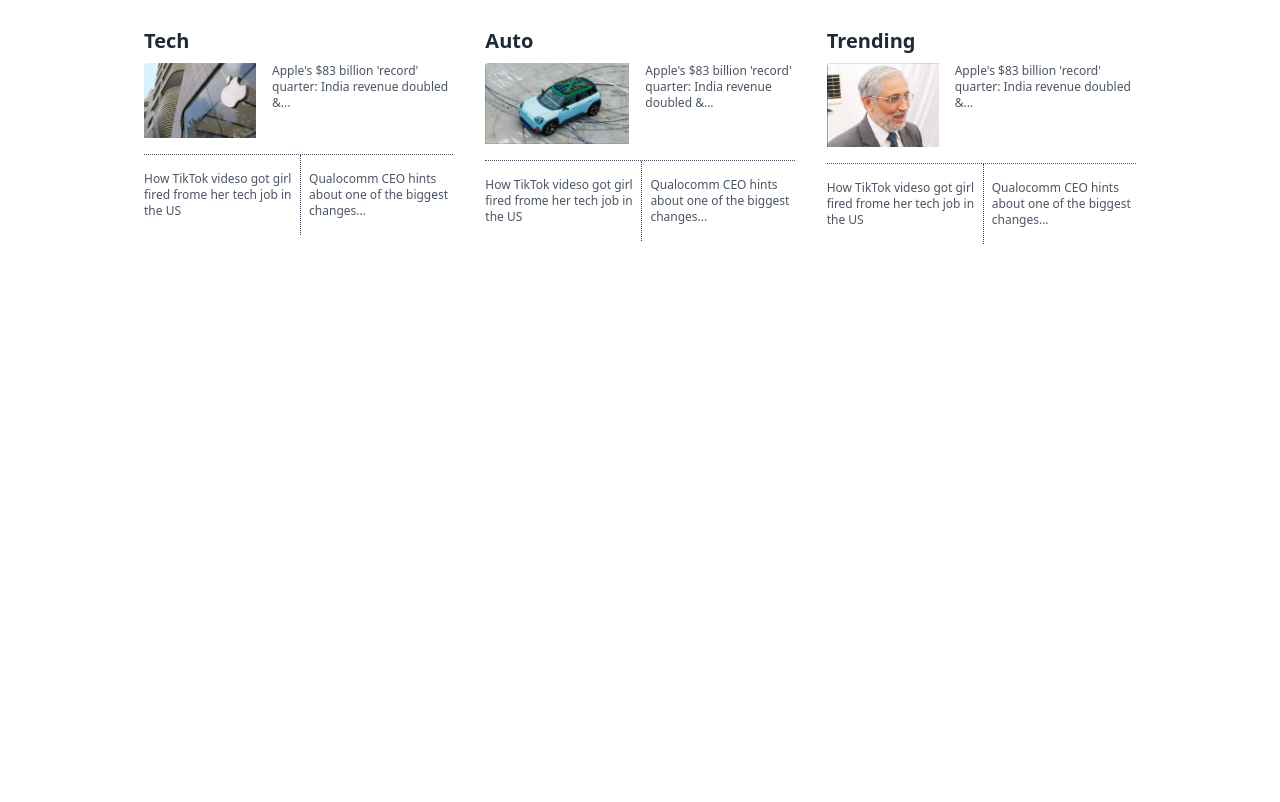
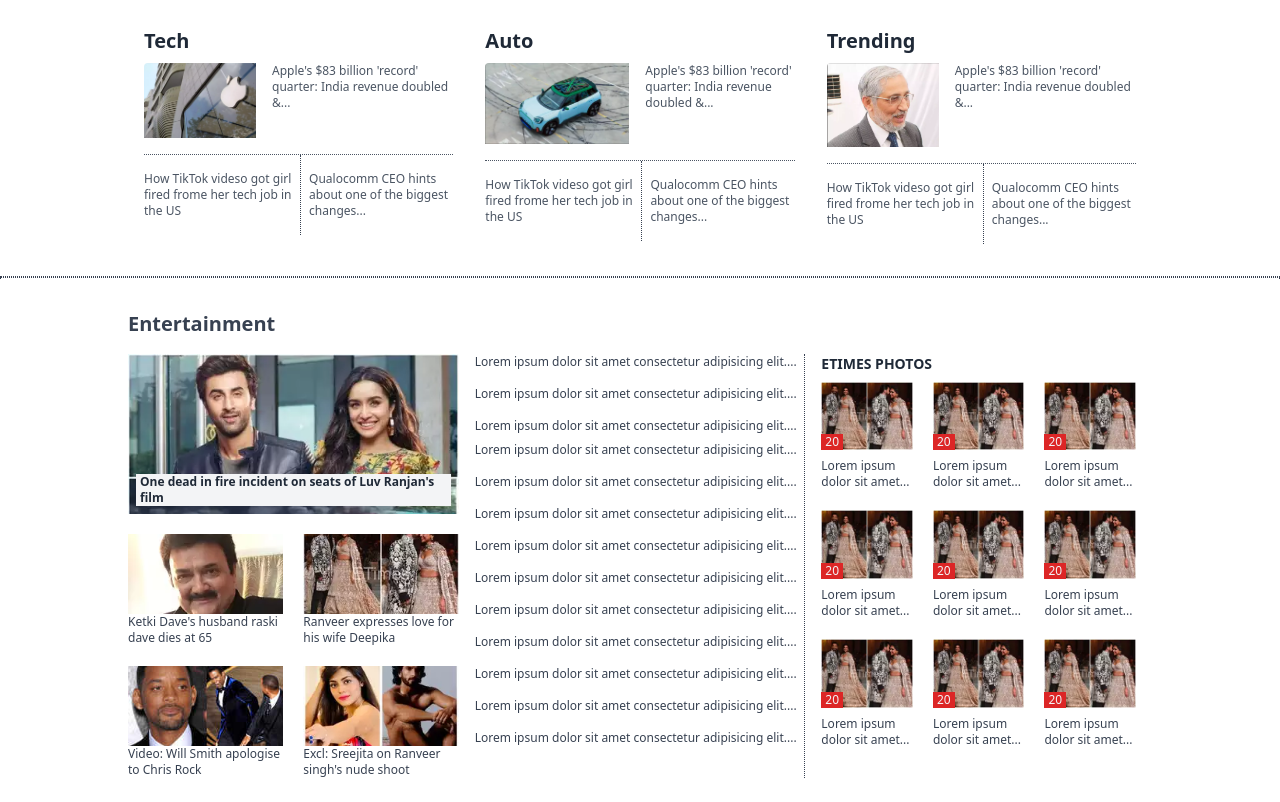
Before and after one commit to devmithlesh/news-website-mithlesh, a plain HTML site: page index.html in a window 1280 px wide. Shown: the part 2603-3405 px from the top of the page. Before the commit the page ends 2879 px from the top, so only its background shows below. Drawn offline with nearby package versions, Linux system fonts and the light colour scheme.

Commit message:
entertainment section

```diff
--- a/index.html
+++ b/index.html
@@ -827,10 +827,138 @@
           </div>
         </div>
       </section>
+<!--------------------------------------------------------------
+border row
+--------------------------------------------------------------->
+<div class="container mx-auto  border border-gray-700 border-dotted mb-8">
 
+</div>
+<!--------------------------------------------------------------
+Entertainment section
+--------------------------------------------------------------->
 
-
-
+<section class="text-gray-700 text-xs">
+<div class="container mx-auto md:px-32 px-4 pb-6">
+  <h1 class="text-xl font-bold pb-4">Entertainment</h1>
+ <div class="grid md:grid-cols-3 grid-cols-1 gap-4 ">
+  <div class="flex flex-col w-full">
+    <div class="relative mb-5">
+      <img src="./images/short-news-img/entertainment.webp" class="w-full h-40 object-cover object-top">
+      <h2 class="absolute bottom-2 text-gray-800 text-xs font-bold bg-gray-100 px-1 mx-2">One dead in fire incident on seats of Luv Ranjan's film</h2>
+    </div>
+    <div class="grid grid-cols-2 gap-5 w-full">
+      <div class="w-60px">
+        <img src="./images/short-news-img/enter1.webp"  class="object-cover w-full h-20">
+        <h2>Ketki Dave's husband raski dave dies at 65</h2>
+      </div>
+      <div class="w-60px">
+        <img src="./images/short-news-img/enter2.webp"  class="object-cover w-full h-20">
+        <h2>Ranveer expresses love for his wife Deepika</h2>
+      </div>
+      <div class="w-60px">
+        <img src="./images/short-news-img/enter3.jpg"  class="object-cover w-full h-20">
+        <h2>Video: Will Smith apologise to Chris Rock</h2>
+      </div>
+      <div class="w-60px">
+        <img src="./images/short-news-img/enter4.webp"  class="object-cover w-full h-20">
+        <h2>Excl: Sreejita on Ranveer singh's nude shoot</h2>
+      </div>
+    </div>
+   </div>
+  <div class="w-full border-r border-dotted border-gray-700">
+    <p class="hover:text-gray-500 pb-2 cursor-ponter">
+      Lorem ipsum dolor sit amet consectetur adipisicing elit....
+    </p>
+    <p class="hover:text-gray-500 py-2 cursor-ponter">
+      Lorem ipsum dolor sit amet consectetur adipisicing elit....
+    </p>
+    <p class="hover:text-gray-500 py-2 cursor-ponter">
+      Lorem ipsum dolor sit amet consectetur adipisicing elit....
+    </p>
+    <p class="hover:text-gray-500 pb-2 cursor-ponter">
+      Lorem ipsum dolor sit amet consectetur adipisicing elit....
+    </p>
+    <p class="hover:text-gray-500 py-2 cursor-ponter">
+      Lorem ipsum dolor sit amet consectetur adipisicing elit....
+    </p>
+    <p class="hover:text-gray-500 py-2 cursor-ponter">
+      Lorem ipsum dolor sit amet consectetur adipisicing elit....
+    </p>
+    <p class="hover:text-gray-500 py-2 cursor-ponter">
+      Lorem ipsum dolor sit amet consectetur adipisicing elit....
+    </p>
+    <p class="hover:text-gray-500 py-2 cursor-ponter">
+      Lorem ipsum dolor sit amet consectetur adipisicing elit....
+    </p>
+    <p class="hover:text-gray-500 py-2 cursor-ponter">
+      Lorem ipsum dolor sit amet consectetur adipisicing elit....
+    </p>
+    <p class="hover:text-gray-500 py-2 cursor-ponter">
+      Lorem ipsum dolor sit amet consectetur adipisicing elit....
+    </p>
+    <p class="hover:text-gray-500 py-2 cursor-ponter">
+      Lorem ipsum dolor sit amet consectetur adipisicing elit....
+    </p>
+    <p class="hover:text-gray-500 py-2 cursor-ponter">
+      Lorem ipsum dolor sit amet consectetur adipisicing elit....
+    </p>
+    <p class="hover:text-gray-500 py-2 cursor-ponter">
+      Lorem ipsum dolor sit amet consectetur adipisicing elit....
+    </p>
+  </div>
+ <div class="pr-4">
+   <h2 class="text-gray-800 font-bold text-sm pb-2">ETIMES PHOTOS</h2>
+   <div class="grid grid-cols-3 gap-5">
+    <div class="relative">
+      <img src="./images/short-news-img/enter2.webp">
+      <span class="absolute left-0 bottom-10 px-1 text-gray-100 bg-red-600">20</span>
+      <p class="pt-2">Lorem ipsum dolor sit amet...</p>
+    </div>
+    <div class="relative">
+      <img src="./images/short-news-img/enter2.webp">
+      <span class="absolute left-0 bottom-10 px-1 text-gray-100 bg-red-600">20</span>
+      <p class="pt-2">Lorem ipsum dolor sit amet...</p>
+    </div>
+    <div class="relative">
+      <img src="./images/short-news-img/enter2.webp">
+      <span class="absolute left-0 bottom-10 px-1 text-gray-100 bg-red-600">20</span>
+      <p class="pt-2">Lorem ipsum dolor sit amet...</p>
+    </div>
+    <div class="relative">
+      <img src="./images/short-news-img/enter2.webp">
+      <span class="absolute left-0 bottom-10 px-1 text-gray-100 bg-red-600">20</span>
+      <p class="pt-2">Lorem ipsum dolor sit amet...</p>
+    </div>
+    <div class="relative">
+      <img src="./images/short-news-img/enter2.webp">
+      <span class="absolute left-0 bottom-10 px-1 text-gray-100 bg-red-600">20</span>
+      <p class="pt-2">Lorem ipsum dolor sit amet...</p>
+    </div>
+    <div class="relative">
+      <img src="./images/short-news-img/enter2.webp">
+      <span class="absolute left-0 bottom-10 px-1 text-gray-100 bg-red-600">20</span>
+      <p class="pt-2">Lorem ipsum dolor sit amet...</p>
+    </div>
+    <div class="relative">
+      <img src="./images/short-news-img/enter2.webp">
+      <span class="absolute left-0 bottom-10 px-1 text-gray-100 bg-red-600">20</span>
+      <p class="pt-2">Lorem ipsum dolor sit amet...</p>
+    </div>
+    <div class="relative">
+      <img src="./images/short-news-img/enter2.webp">
+      <span class="absolute left-0 bottom-10 px-1 text-gray-100 bg-red-600">20</span>
+      <p class="pt-2">Lorem ipsum dolor sit amet...</p>
+    </div>
+    <div class="relative">
+      <img src="./images/short-news-img/enter2.webp">
+      <span class="absolute left-0 bottom-10 px-1 text-gray-100 bg-red-600">20</span>
+      <p class="pt-2">Lorem ipsum dolor sit amet...</p>
+    </div>
+  </div>
+ </div>
+ </div>
+</div>
+</section>
 
     <!-- js file -->
     <script src="style.js"></script>
```
Also changed, not shown: images/short-news-img/enter1.webp (added), images/short-news-img/enter2.webp (added), images/short-news-img/enter3.jpg (added), images/short-news-img/enter4.webp (added), images/short-news-img/entertainment.webp (added).
